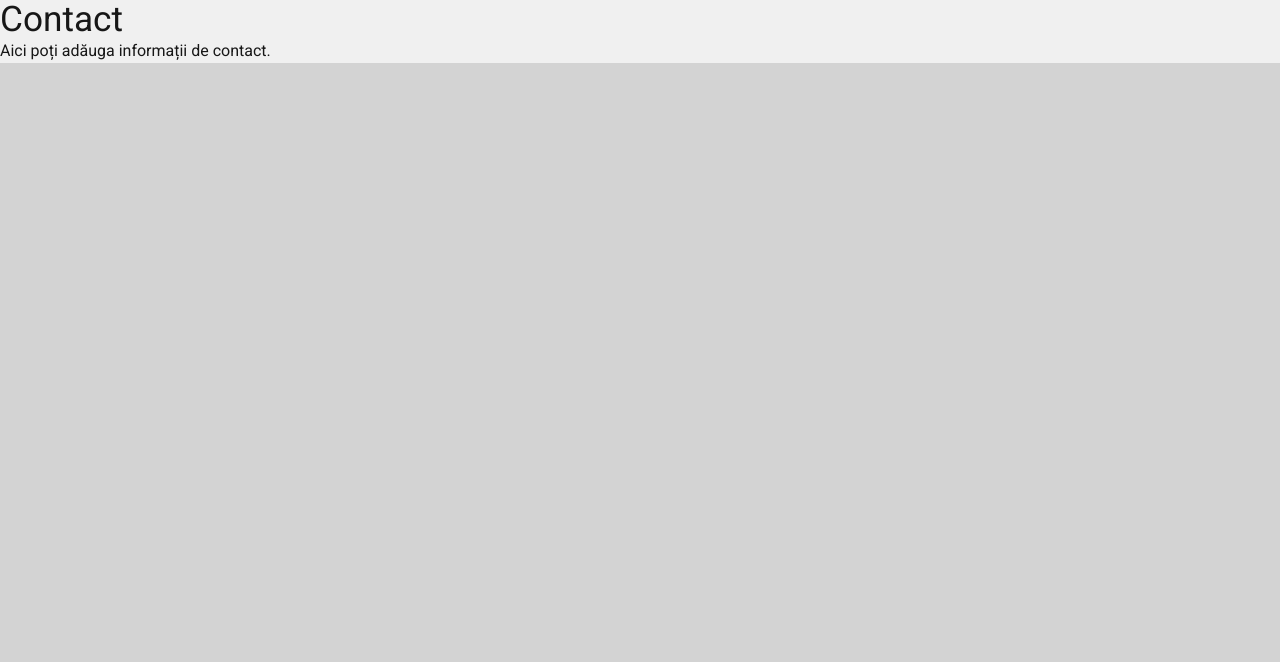
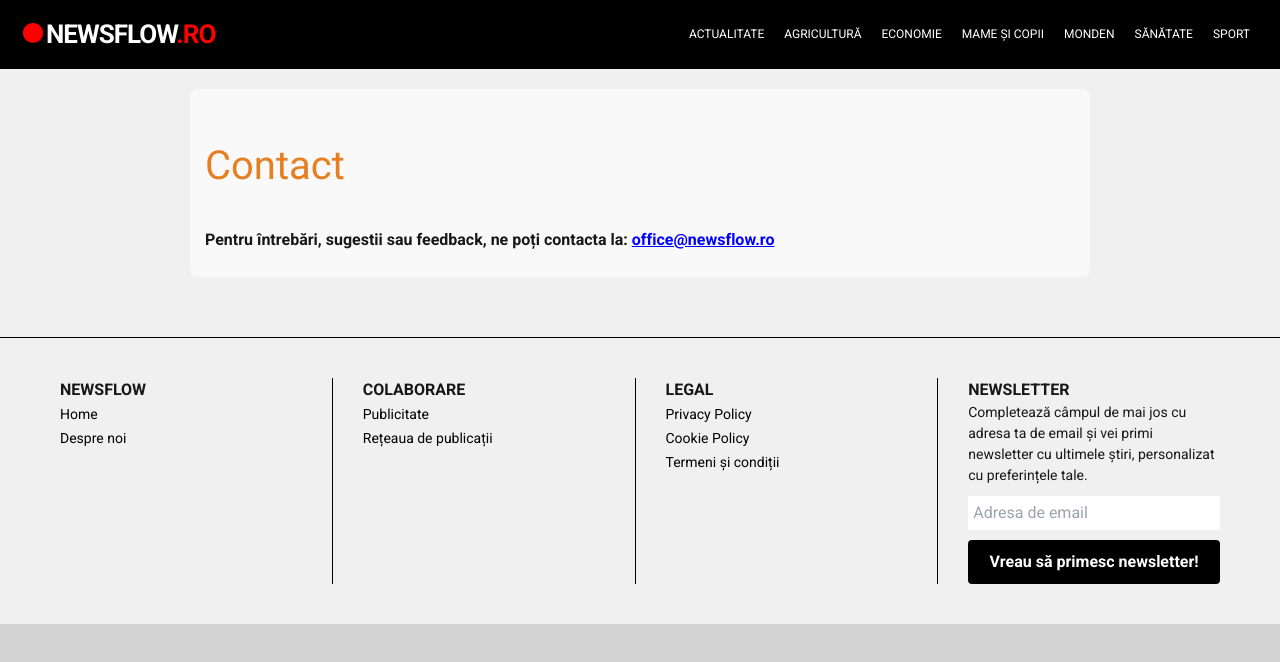
Before and after one commit to danieliancu/newsflow2, a Next.js app: page /contact in a window 1280 px wide. Shown: the top 662 px of the page. Built offline with nearby package versions, Linux system fonts and the light colour scheme.

Commit message:
v 2.0 - minor essential changes

```diff
--- a/pages/contact.js
+++ b/pages/contact.js
@@ -1,11 +1,48 @@
-import React from 'react';
+import React, { useEffect } from 'react';
+import { useRouter } from 'next/router';
+import Footer from '@/components/Footer';
+import Menu, { CategoryProvider } from '../components/Menu';
 
 const Contact = () => {
+  useEffect(() => {
+    const elements = document.querySelectorAll(".top-right-mobile>svg");
+    elements.forEach(el => {
+      el.style.display = "none";
+    });
+
+    return () => {
+      elements.forEach(el => {
+        el.style.display = "";
+      });
+    };
+  }, []);
+
+  const router = useRouter();
+
+  // Funcția pentru filtrarea după categorie, definită în cadrul componentei
+  const handleCategoryFilter = (category) => {
+    router.push(`/?category=${encodeURIComponent(category)}`);
+  };
+
   return (
-    <div>
-      <h1>Contact</h1>
-      <p>Aici poți adăuga informații de contact.</p>
-    </div>
+    <CategoryProvider>
+      <Menu
+        selectedCategory=""
+        selectedSource=""
+        handleFilter={() => {}}
+        handleCategoryFilter={handleCategoryFilter}
+        setSearchTerm={() => {}}
+        setIsSearching={() => {}}
+        setSubmittedSearchTerm={() => {}}
+      />
+        <div className="static-page answer">
+            <h1 className="heading-1">Contact</h1>
+            <p className="first">Pentru întrebări, sugestii sau feedback, ne poți contacta la: <a href="emailto:office@newsflow.ro">office@newsflow.ro</a></p>
+
+
+        </div>
+        <Footer />
+    </CategoryProvider>
   );
 };
 
--- a/pages/despre.js
+++ b/pages/despre.js
@@ -81,7 +81,7 @@ const Despre = () => {
           </p>
           <ul>
             <li>Am impus restricții stricte privind publicitatea la jocuri de noroc de peste un deceniu.</li>
-            <li>Nu acceptăm publicitate sau conținut legat de jocuri de noroc din 2014.</li>
+            <li>Nu acceptăm publicitate sau conținut legat de jocuri de noroc.</li>
             <li>Nu facem trimitere către site-uri de pariuri sau care promovează acest tip de conținut.</li>
             <li>Articolele care conțin excesiv astfel de reclame pot fi eliminate de pe platformă.</li>
           </ul>
--- a/pages/network.js
+++ b/pages/network.js
@@ -35,12 +35,12 @@ const Network = () => {
         setIsSearching={() => {}}
         setSubmittedSearchTerm={() => {}}
       />
-        <div className="static-page">
+        <div className="static-page answer">
             <h1 className="heading-1">Rețeaua de publicații</h1>
 
             <h2>Publică pe Newsflow România</h2>
-            <p>Mii de editori beneficiază de distribuția linkurilor către articolele lor prin intermediul Newsflow România, ajungând la peste 11 milioane de utilizatori unici în fiecare lună.</p>
-            <p>Publicul nostru este format în mare parte din profesioniști și factori de decizie din România. În fiecare lună, pot fi vizualizate peste o sută de mii de articole. Newsflow promovează o Politică de Conținut Deschis, permițând atât marilor publicații, cât și site-urilor independente sau bloggerilor să își crească vizibilitatea prin includerea în platforma noastră.</p>
+            <p>Mii de editori beneficiază de distribuția linkurilor către articolele lor prin intermediul Newsflow România.</p>
+            <p>Publicul nostru este format în mare parte din profesioniști și factori de decizie din România. În fiecare lună, procesăm peste o sută de mii de articole. Newsflow promovează o Politică de Conținut Deschis, permițând atât marilor publicații, cât și site-urilor independente sau bloggerilor să își crească vizibilitatea prin includerea în platforma noastră.</p>
 
             <h2>Criterii de eligibilitate</h2>
             <p>Pentru a putea fi listat în rețeaua editorială Newsflow, site-ul tău trebuie să dovedească un istoric de conținut de calitate în mod constant, cel puțin în ultimele șase luni.</p>
--- a/pages/news/[slug].js
+++ b/pages/news/[slug].js
@@ -155,21 +155,26 @@ const NewsDetail = ({ article, slug }) => {
         <div style={{ display:"flex", justifyContent: "space-between", alignItems: "center" }}>
           <p style={{ border: "1px solid black", display: "inline-block", padding: "10px 15px", borderRadius: "10px", marginTop: "10px" }}>
             <TimeAgo date={article.date} source={article.source} archived={article.isArchived} />
+            <br />
             <a href={article.href} target="_blank" rel="noopener noreferrer">
-              {article.source} <FaExternalLinkAlt style={{ display: "inline-block", verticalAlign: "text-top" }} />
+            <FaExternalLinkAlt style={{ display: "inline-block", verticalAlign: "text-top" }} /> {article.source}
             </a>
           </p>
-          <div>
+        </div>
+
+
+        <div style={{ marginTop: "20px !important" }}>
             {/* Utilizare next-share în locul react-share */}
             <FacebookShareButton url={`https://newsflow.ro/news/${slug}`} quote={article.text}>
-              <FacebookIcon size={32} style={{ color: "var(--black)", padding:"5px" }} />
+              <FacebookIcon size={50} style={{ color: "var(--black)", padding:"5px" }} />
             </FacebookShareButton>
 
             <TwitterShareButton url={`https://newsflow.ro/news/${slug}`} title={article.text}>
-              <TwitterIcon size={32} style={{ color: "var(--black)", padding:"5px" }} />
+              <TwitterIcon size={50} style={{ color: "var(--black)", padding:"5px" }} />
             </TwitterShareButton>
           </div>
-        </div>
+
+
       </div>
 
       <Footer />
--- a/pages/publicitate.js
+++ b/pages/publicitate.js
@@ -87,15 +87,15 @@ const Publicitate = () => {
                 <div className="form_label">Zone geografice de interes</div>
                 <div className="form_field">
                   <label className="opt">
-                    <input name="Geos" type="checkbox" value="Romania" />
+                    <input className="custom-checkbox custom-checkbox-form" name="Geos" type="checkbox" value="Romania" />
                     România
                   </label>
                   <label className="opt">
-                    <input name="Geos" type="checkbox" value="EU" />
+                    <input className="custom-checkbox custom-checkbox-form" name="Geos" type="checkbox" value="EU" />
                     Uniunea Europeană
                   </label>
                   <label className="opt">
-                    <input name="Geos" type="checkbox" value="Global" />
+                    <input className="custom-checkbox custom-checkbox-form" name="Geos" type="checkbox" value="Global" />
                     Global
                   </label>
                 </div>
--- a/styles/globals.css
+++ b/styles/globals.css
@@ -180,7 +180,7 @@ a:hover {
   top:-2px;
 }
 
-input, select {
+input, select, textarea {
   background: white !important;
   outline: none;
 }
@@ -195,6 +195,15 @@ input, select {
   cursor: pointer;
   border-radius: 4px; /* Opțional, pentru colțuri rotunjite */
   position: relative;
+}
+
+.custom-checkbox-form {
+  width: 20px !important;
+  height: 20px !important;
+  vertical-align: middle;
+  margin-right: 10px !important;
+  margin-bottom: 10px !important;
+  margin-top: 10px !important;
 }
 
 /* Stil pentru starea "checked" */
@@ -1159,10 +1168,6 @@ button {
   .logo {
     font-size:26px;
     padding-top:2px;
-  }
-  .giphy {
-    width:4.5vw !important;
-    height:4.5vw !important;
   }
 }
 
```
Also changed, not shown: TO DO.txt.
